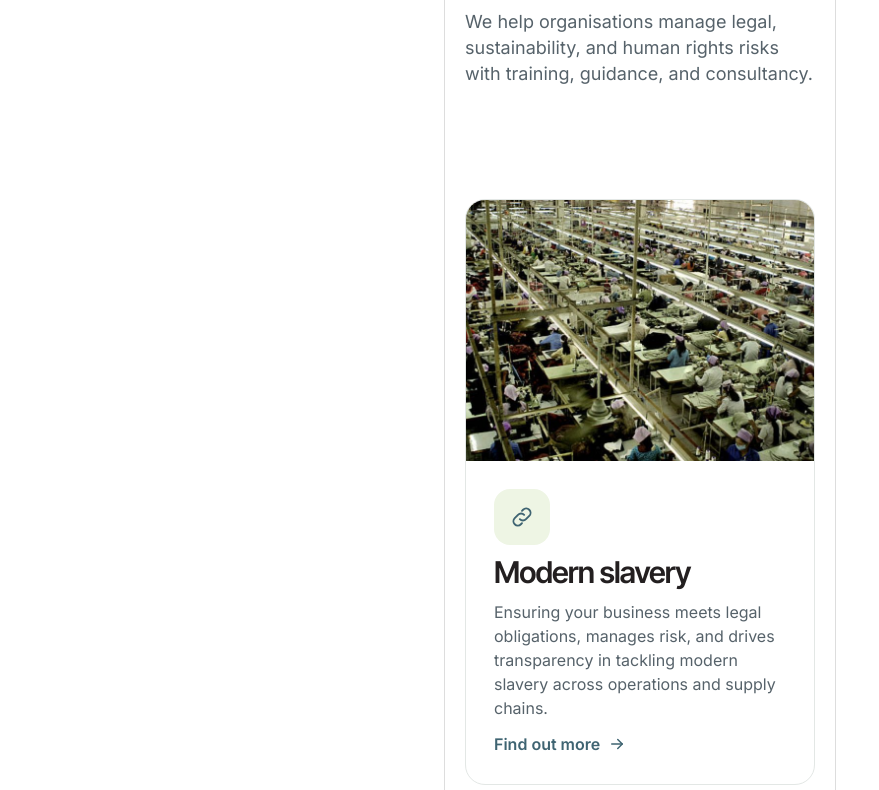
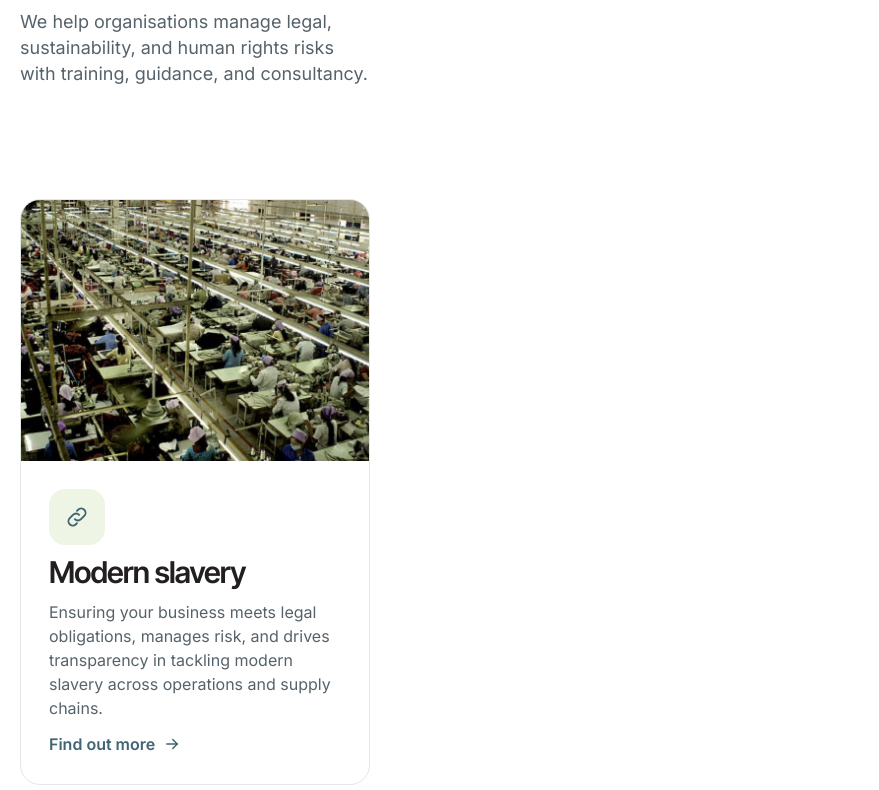
Before and after one commit to SarahRothwellBorderless/claude, a plain HTML site: page ardea/consulting-option-a-mobile.html in a window 1280 px wide. Shown: the part 229-1019 px from the top of the page, without its empty margins (0-879 px from the left). Drawn offline with Linux system fonts and the light colour scheme.

Commit message:
Ardea: mobile pages fixed at 390px wide with no side margins
Co-Authored-By: Claude Opus 5.5 <noreply@anthropic.com>
Claude-Session: https://claude.ai/code/session_01KmhJ7FnkvAFYur69VL1T4U

```diff
--- a/ardea/consulting-option-a-mobile.html
+++ b/ardea/consulting-option-a-mobile.html
@@ -307,7 +307,7 @@ a.more:hover .ico{transform:translateX(3px)}
 .app-nav{gap:16px;padding:12px 14px 0}
 .bar{width:56px}
 .float-card{left:12px;right:12px;bottom:0;max-width:none}
-body{max-width:390px;margin:0 auto;box-shadow:0 0 0 1px #ddd}
+html,body{width:390px;min-width:390px;max-width:390px;margin:0;overflow-x:hidden}
 </style>
 </head>
 <body>
```
Also changed, not shown: ardea/consulting-option-b-mobile.html (+1 -1 lines), ardea/consulting-option-c-mobile.html (+1 -1 lines), ardea/home-option-a-mobile.html (+1 -1 lines), ardea/home-option-b-mobile.html (+1 -1 lines), ardea/home-option-c-mobile.html (+1 -1 lines).
